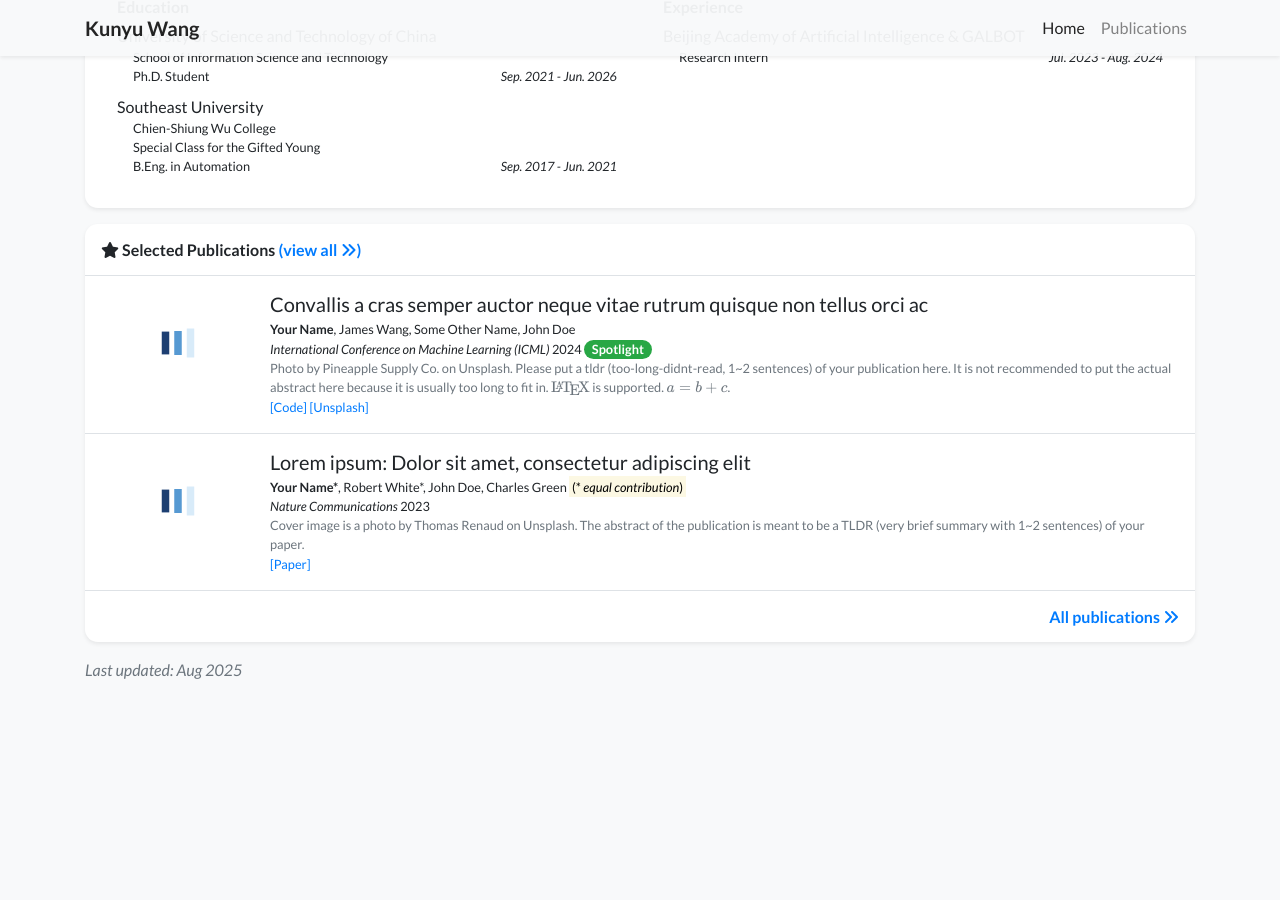
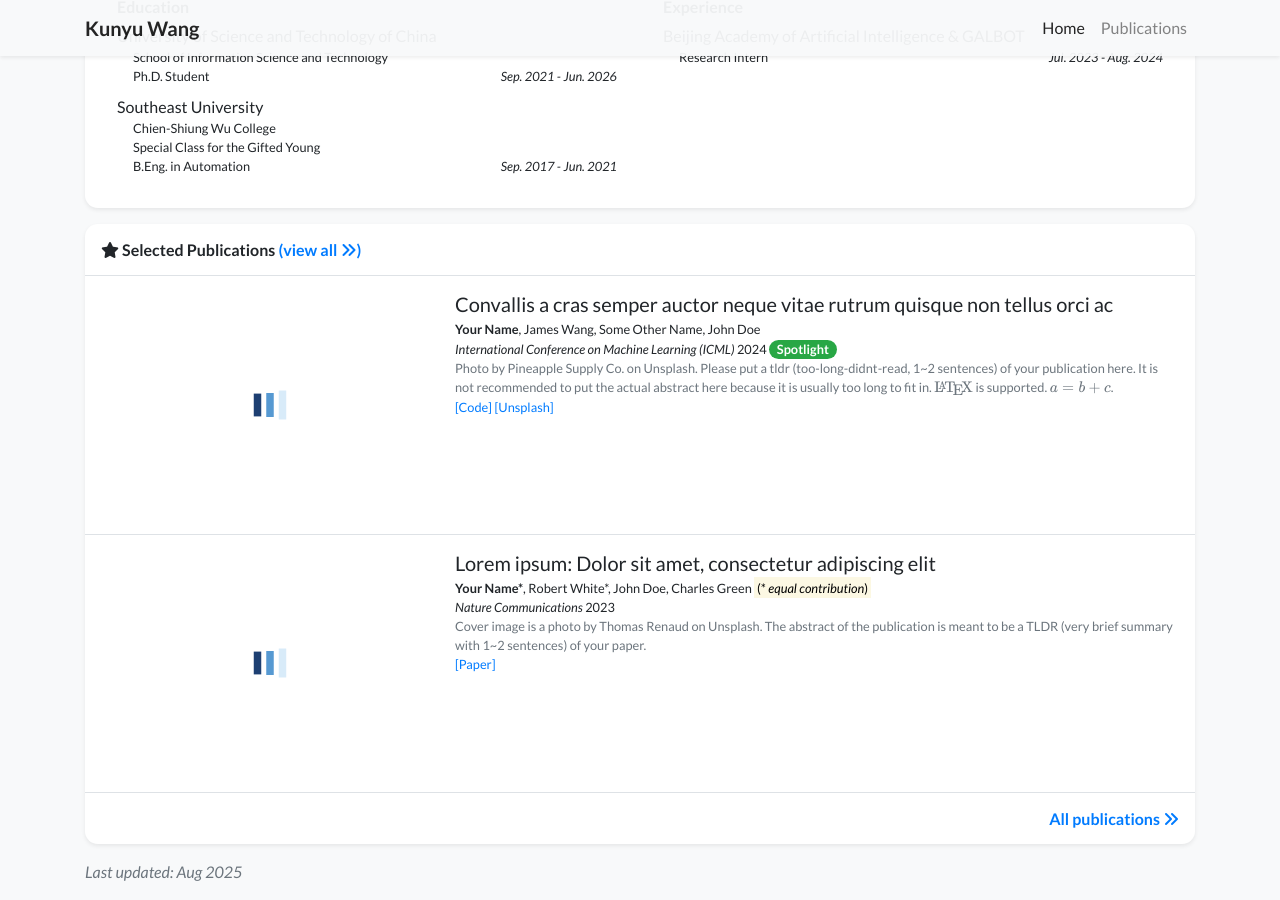
Before and after one commit to wangkunyu241/wangkunyu241.github.io, a Jekyll site: the page built from index.html, in a window 1280 px wide and 900 px high, scrolled down 876 px. Built offline with Jekyll 4.4.1, drawn with Linux system fonts in a browser that asks for light colours; nearby versions of some CDN libraries; a style sheet for code colours, icons or effects is not loaded; before the commit the page ends 1574 px from its top, so only the background shows below that.

Commit message:
Update publication_item.html

```diff
--- a/_includes/widgets/publication_item.html
+++ b/_includes/widgets/publication_item.html
@@ -1,14 +1,14 @@
 {% assign item = include.item %}
 <div class="d-none d-md-block">
     <div class="row no-gutters {% unless include.hide_bottom_border %}border-bottom{% endunless %} border-gray">
-        <div class="col-md-3 col-xl-2 mb-md-0 p-md-3">
+        <div class="col-md-4 col-xl-4 mb-md-0 p-md-3">
             {%- if item.cover -%}
             <img data-src="{{ item.cover | relative_url }}" alt="{{ item.title }}" class="lazy w-100 rounded-sm" src="{{ '/assets/images/empty_300x200.png' | relative_url }}">
             {%- else -%}
             <svg class="bubble-visual-hash lazy w-100 rounded-sm" data-bubble-visual-hash="{{ item.id }}" viewBox="0 0 300 200"></svg>
             {%- endif -%}
         </div>
-        <div class="col-md-9 col-xl-10 p-3 pl-md-0">
+        <div class="col-md-8 col-xl-8 p-3 pl-md-0">
             <h5 class="mt-0 mb-1 font-weight-normal">{{ item.title }}</h5>
             <p class="mt-0 mb-0 small">{% include widgets/author_list.html authors=item.authors %}</p>
             <p class="mt-0 mb-0 small">{{item.pub_pre}}<i>{{ item.pub }}</i>{{ item.pub_post }} {{ item.pub_date }} {{ item.pub_last }}</p>
```
